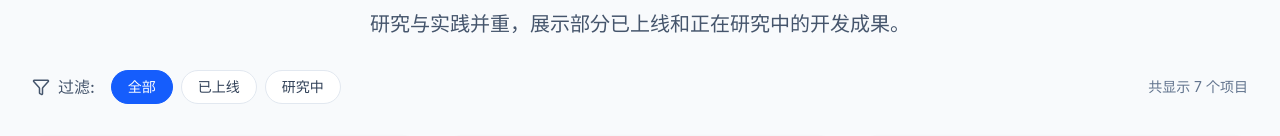
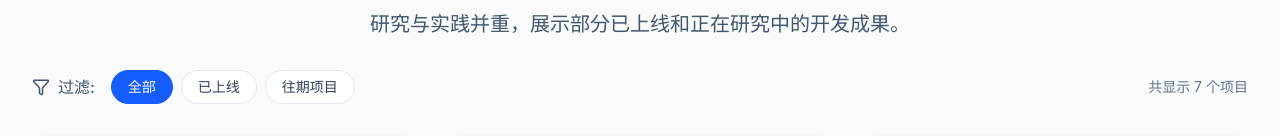
Before and after one commit to Qregret/portfolio, a Vue app: page /projects in a window 1280 px wide. Shown: the part 151-287 px from the top of the page. Built offline with nearby package versions, Linux system fonts and the light colour scheme.

Commit message:
fix: change filter option from 研究中 to 往期项目

```diff
--- a/src/views/Projects.vue
+++ b/src/views/Projects.vue
@@ -10,7 +10,7 @@ const visibleProjects = projects.filter(p => p.visible).sort((a, b) => {
   return 0;
 })
 
-const filterOptions = ['全部', '已上线', '研究中']
+const filterOptions = ['全部', '已上线', '往期项目']
 const activeFilter = ref('全部')
 
 const filteredProjects = computed(() => {
@@ -19,8 +19,8 @@ const filteredProjects = computed(() => {
   if (activeFilter.value === '已上线') {
     return visibleProjects.filter(p => p.status === '已上线')
   }
-  if (activeFilter.value === '研究中') {
-    return visibleProjects.filter(p => p.status === '研究中')
+  if (activeFilter.value === '往期项目') {
+    return visibleProjects.filter(p => p.status === '往期项目')
   }
   return visibleProjects
 })
```
